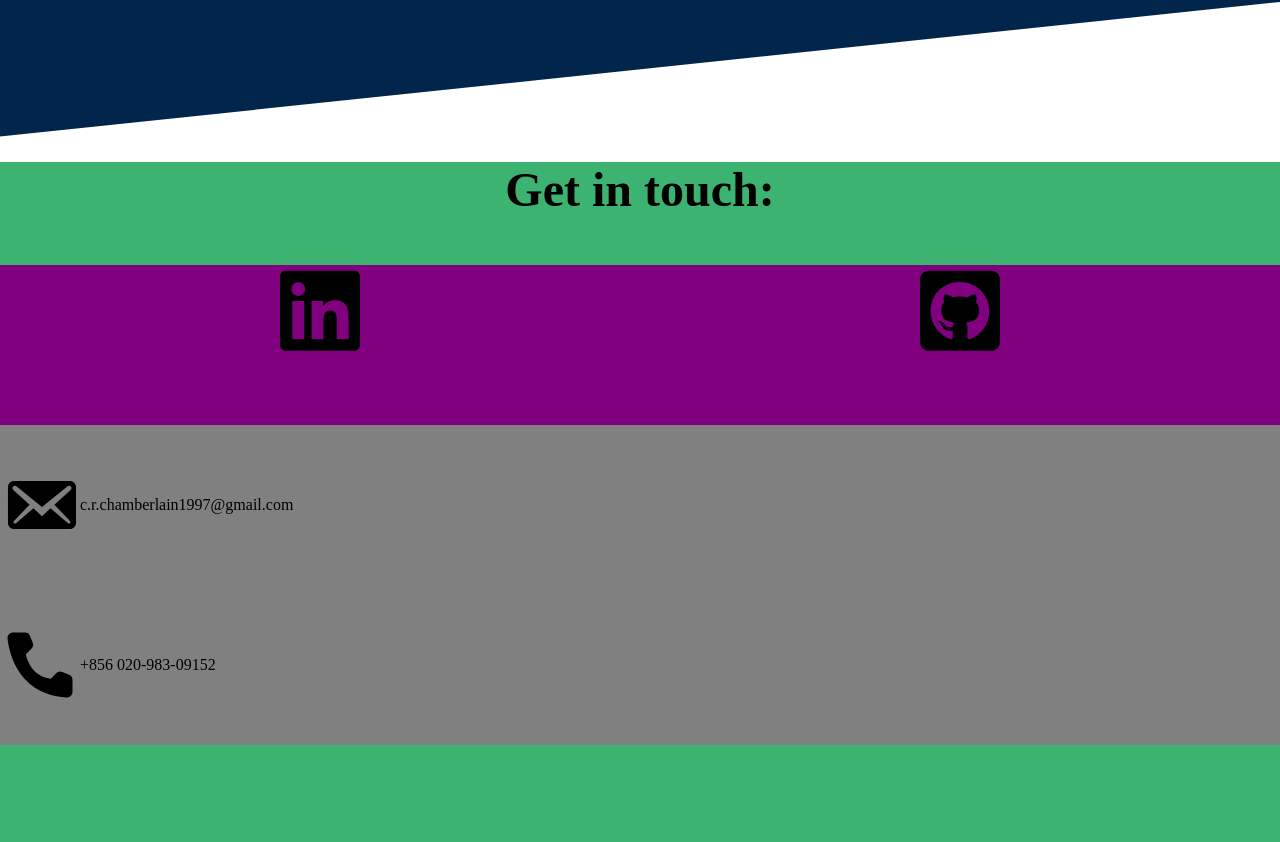
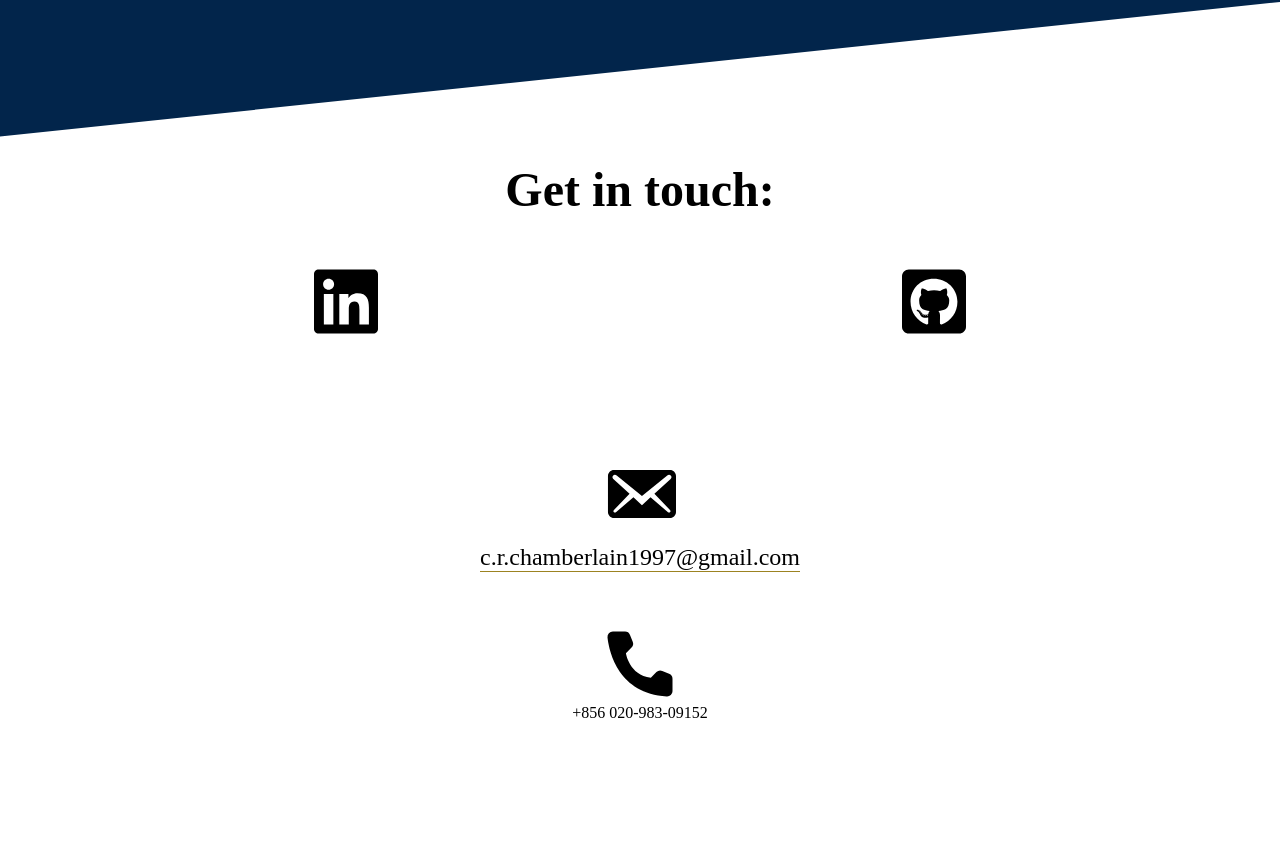
Before and after one commit to AkaraTawng/portfolio-mf-v2, a React (Create React App) app: page /contact in a window 1280 px wide. Shown: the part 318-1160 px from the top of the page. Built offline with nearby package versions, Linux system fonts and the light colour scheme.

Commit message:
add side padding to contact wrapper. resize and and add border bottom to email content

```diff
--- a/src/main.css
+++ b/src/main.css
@@ -808,9 +808,9 @@
 }
 
 #contact-wrapper {
-  background-color: mediumseagreen;
   height: 65rem;
   margin-top: 10rem;
+  padding: 0 4%;
 }
 #contact-wrapper h2 {
   font-size: 3rem;
@@ -818,7 +818,6 @@
 }
 
 #social-icons-section {
-  background-color: purple;
   height: 10rem;
   margin-top: 3rem;
 }
@@ -829,16 +828,15 @@
   list-style-type: none;
 }
 #social-icons-section #linkedin {
-  width: 5rem;
-  height: 5rem;
+  width: 4rem;
+  height: 4rem;
 }
 #social-icons-section #github {
-  width: 5rem;
-  height: 5rem;
+  width: 4rem;
+  height: 4rem;
 }
 
 #contact-section {
-  background-color: gray;
   display: flex;
   height: 20rem;
   flex-direction: column;
@@ -849,11 +847,19 @@
 }
 #contact-section #email-ul {
   display: flex;
+  flex-direction: column;
   align-items: center;
+  justify-content: space-around;
+  height: 8rem;
+}
+#contact-section #email-ul li > p {
+  font-size: 1.5rem;
+  border-bottom: 1px solid #9c8321;
 }
 #contact-section #contact-ul {
   display: flex;
   align-items: center;
+  flex-direction: column;
 }
 #contact-section #email-icon {
   width: 5rem;
--- a/src/scss/layout/_contact.scss
+++ b/src/scss/layout/_contact.scss
@@ -1,7 +1,8 @@
 #contact-wrapper {
-    background-color: mediumseagreen;
+    // background-color: mediumseagreen;
     height: 65rem;
     margin-top:10rem;
+    padding: 0 4%;
 
     h2 {
         font-size: 3rem;
@@ -10,7 +11,7 @@
 }
 
 #social-icons-section {
-    background-color: purple;
+    // background-color: purple;
     height: 10rem;
     margin-top: 3rem;
     ul {
@@ -20,18 +21,19 @@
         list-style-type: none;
     }
     #linkedin {
-        width: 5rem;
-        height: 5rem;
+        width: 4rem;
+        height: 4rem;
+
     }
 
     #github {
-        width: 5rem;
-        height: 5rem;
+        width: 4rem;
+        height: 4rem;
     }
 }
 
 #contact-section {
-    background-color: gray;
+    // background-color: gray;
     display: flex;
     height: 20rem;
     flex-direction: column;
@@ -42,12 +44,21 @@
 
     #email-ul {
         display: flex;
+        flex-direction: column;
         align-items: center;
+        justify-content: space-around;
+        height: 8rem;
+
+        li>p{
+            font-size: 1.5rem;
+            border-bottom: 1px solid map-get($colors, "secondary");
+        }
     }
 
     #contact-ul {
         display: flex;
         align-items: center;
+        flex-direction: column;
     }
 
     #email-icon {
```
Also changed, not shown: 1 other file (tests, documents, lock files or other folders).
